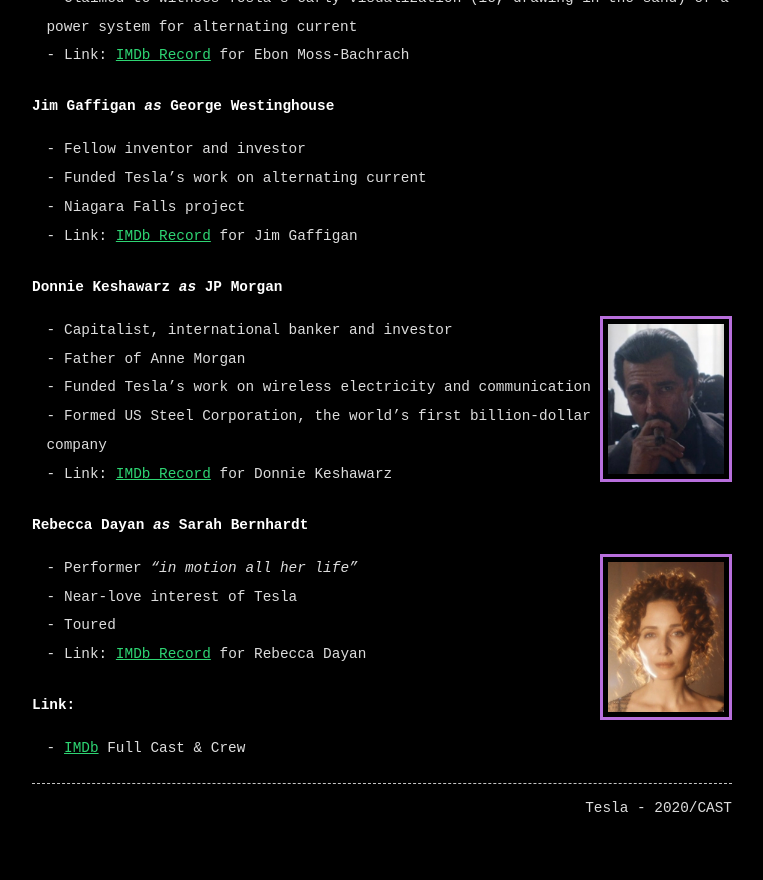
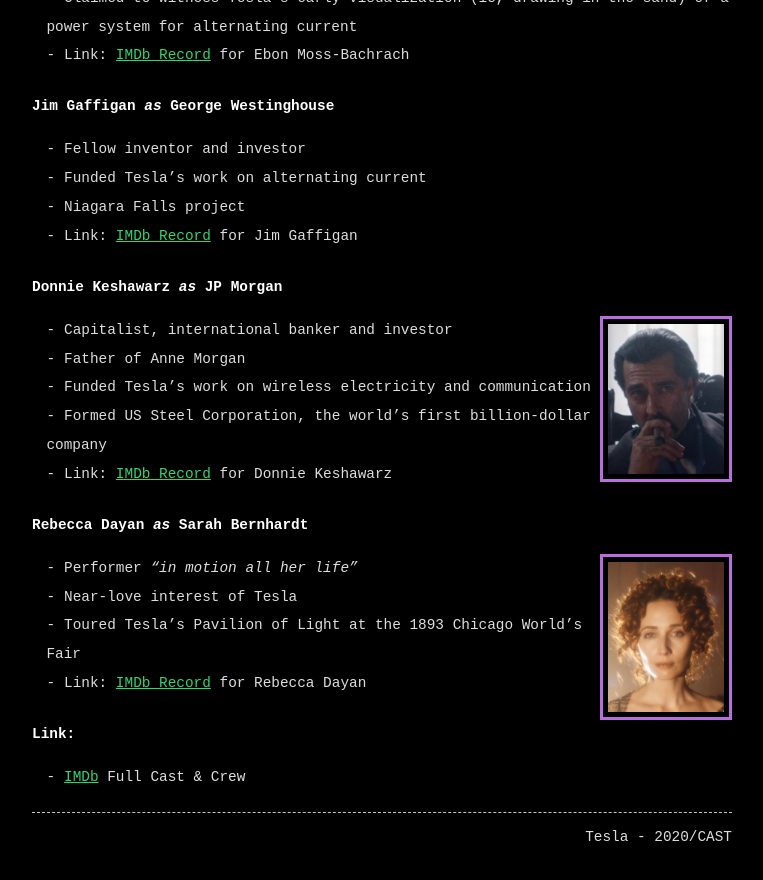
Before and after one commit to hearkelly/tesla, a Jekyll site: the page built from cast.md, in a window 1280 px wide and 900 px high, scrolled down 1309 px. Shown: the top 880 px of the window, without its empty margins (258-1021 px from the left). Built offline with Jekyll 4.4.1, drawn with Linux system fonts in a browser that asks for light colours.

Commit message:
Update cast.md

```diff
--- a/cast.md
+++ b/cast.md
@@ -69,7 +69,7 @@ This page lists the cast.
 
 - Performer *"in motion all her life"*
 - Near-love interest of Tesla
-- Toured
+- Toured Tesla's Pavilion of Light at the 1893 Chicago World's Fair
 - Link: [IMDb Record](https://www.imdb.com/name/nm3266168/) for Rebecca Dayan
 
 ### Link:
```
